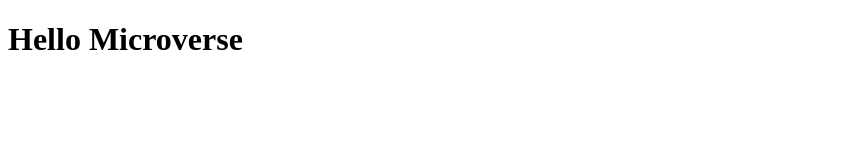
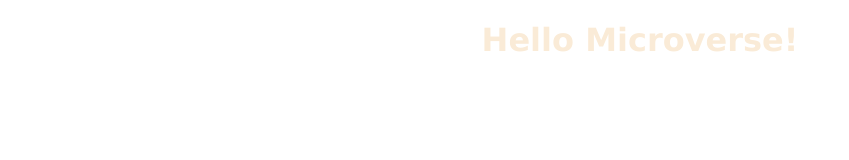
Before and after one commit to Bhekisile/Hello-Microverse1, a plain HTML site: page index.html in a window 1280 px wide. Shown: the whole page, without its empty margins (0-849 px from the left). Drawn offline with Linux system fonts and the light colour scheme.

Commit message:
Update content

```diff
--- a/index.html
+++ b/index.html
@@ -5,11 +5,11 @@
     <meta http-equiv="X-UA-Compatible" content="IE=edge">
     <meta name="viewport" content="width=device-width, initial-scale=1.0">
     <title>Hello Microverse</title>
-    <link rel="sheetstyles" href="styles.css">
+    <link rel="stylesheet" href="styles.css">
 </head>
 <body>
     <h1 class="header">
-        Hello Microverse
+        Hello Microverse!
     </h1>
 </body>
 </html>
```
